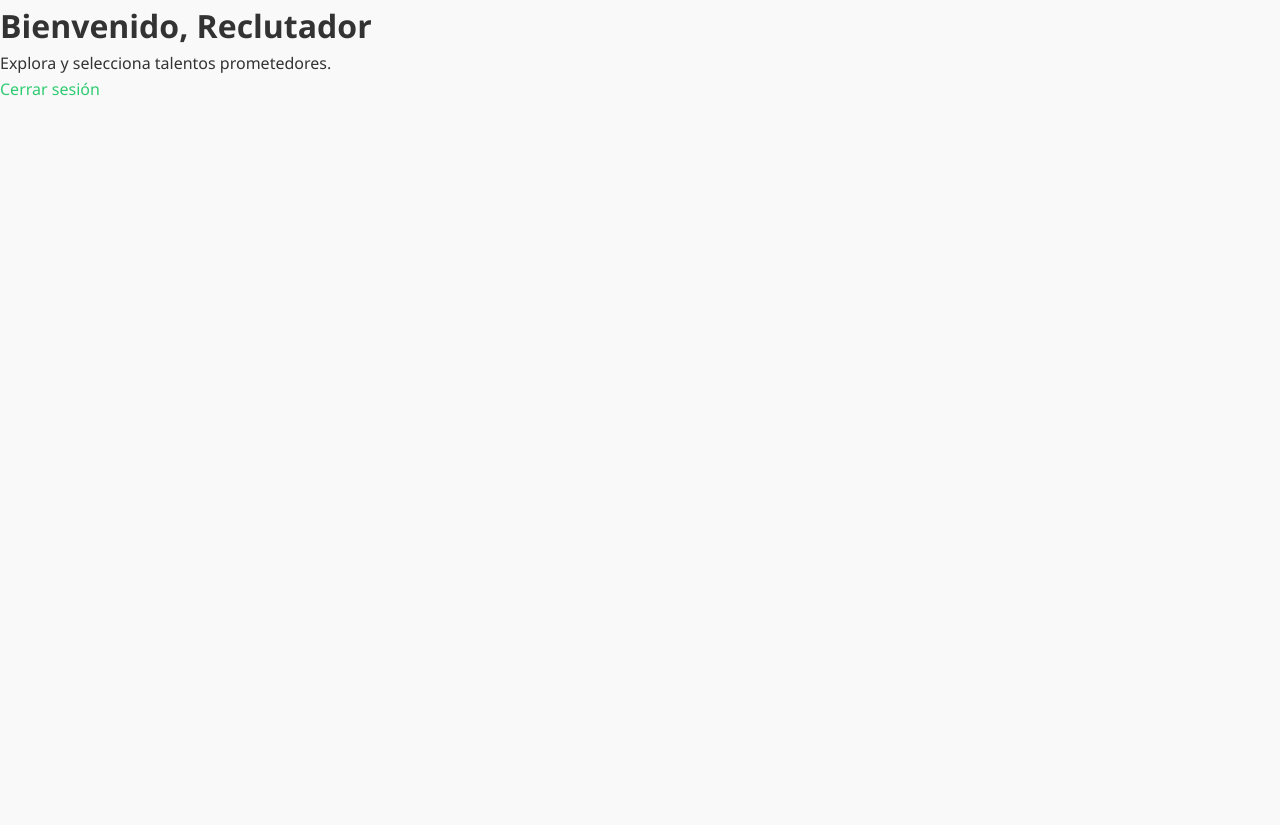
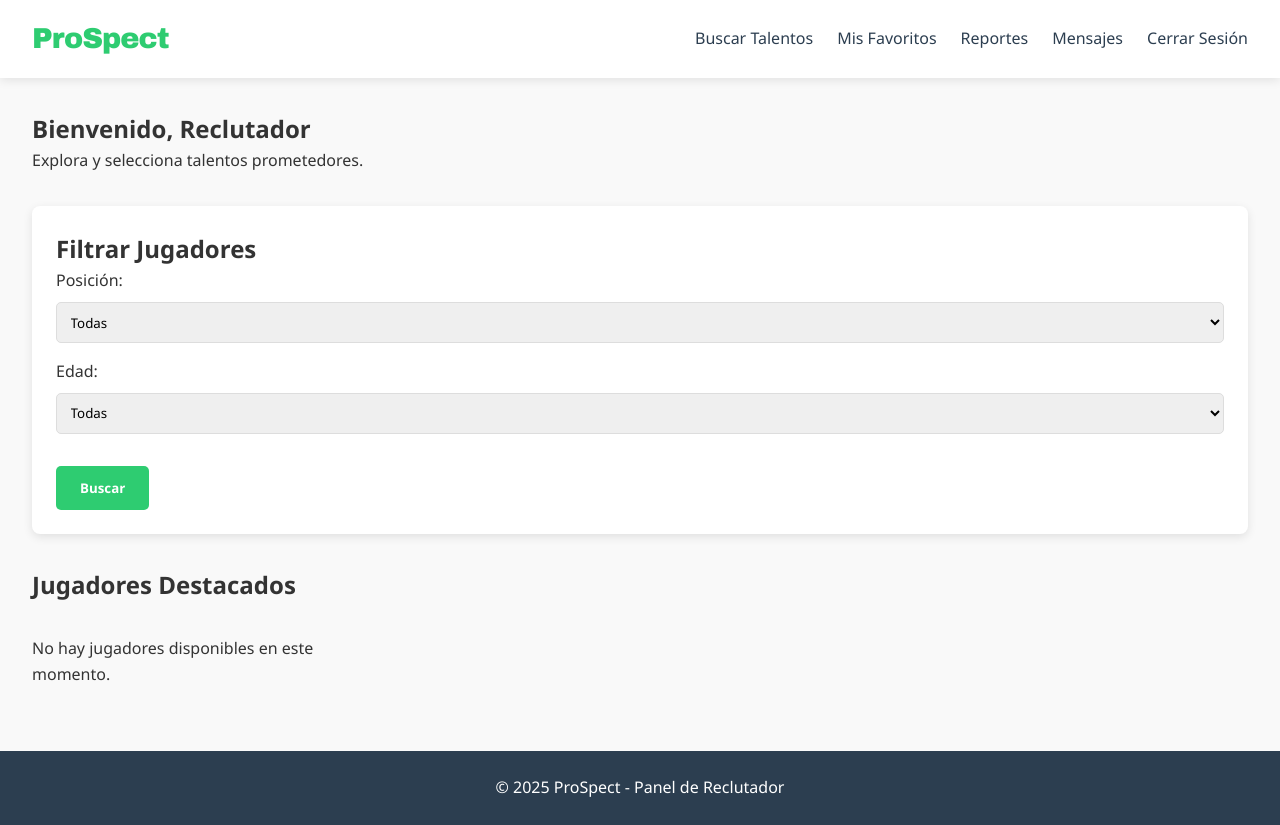
Before and after one commit to RaulRoman03/ProSpect, a Flask app: template templates/recruiter.html in a window 1280 px wide. Before the commit the page ends 96 px from the top, so only its background shows below. Run offline with Flask 2, Linux system fonts and the light colour scheme; the template is opened without the code that fills it, so the values that code supplies are empty.

Commit message:
recrutier change

```diff
--- a/templates/recruiter.html
+++ b/templates/recruiter.html
@@ -2,12 +2,65 @@
 <html lang="es">
 <head>
     <meta charset="UTF-8">
-    <title>Panel de Reclutador</title>
+    <meta name="viewport" content="width=device-width, initial-scale=1.0">
+    <title>Panel de Reclutador - ProSpect</title>
     <link rel="stylesheet" href="{{ url_for('static', filename='css/style.css') }}">
 </head>
-<body>
-    <h1>Bienvenido, Reclutador</h1>
-    <p>Explora y selecciona talentos prometedores.</p>
-    <a href="{{ url_for('logout') }}">Cerrar sesión</a>
+<body class="dashboard recruiter-dashboard">
+    <header class="dashboard-header">
+        <div class="logo">ProSpect</div>
+        <nav>
+            <ul>
+                <li class="active"><a href="#">Buscar Talentos</a></li>
+                <li><a href="#">Mis Favoritos</a></li>
+                <li><a href="#">Reportes</a></li>
+                <li><a href="#">Mensajes</a></li>
+                <li><a href="{{ url_for('logout') }}" id="logout">Cerrar Sesión</a></li>
+            </ul>
+        </nav>
+    </header>
+
+    <main class="dashboard-main">
+        <section class="recruiter-tools">
+            <h1>Bienvenido, Reclutador</h1>
+            <p>Explora y selecciona talentos prometedores.</p>
+
+            <div class="search-filters">
+                <h2>Filtrar Jugadores</h2>
+                <div class="filter-group">
+                    <label for="position">Posición:</label>
+                    <select id="position">
+                        <option value="">Todas</option>
+                        <option value="forward">Delantero</option>
+                        <option value="midfielder">Mediocampista</option>
+                        <option value="defender">Defensa</option>
+                        <option value="goalkeeper">Portero</option>
+                    </select>
+                </div>
+                <div class="filter-group">
+                    <label for="age">Edad:</label>
+                    <select id="age">
+                        <option value="">Todas</option>
+                        <option value="15-17">15-17</option>
+                        <option value="18-20">18-20</option>
+                        <option value="21-23">21-23</option>
+                    </select>
+                </div>
+                <button class="search-button">Buscar</button>
+            </div>
+
+            <div class="talent-results">
+                <h2>Jugadores Destacados</h2>
+                <div class="players-grid">
+                    <!-- Aquí se incluirán dinámicamente las tarjetas de jugador -->
+                    <p>No hay jugadores disponibles en este momento.</p>
+                </div>
+            </div>
+        </section>
+    </main>
+
+    <footer class="dashboard-footer">
+        <p>&copy; 2025 ProSpect - Panel de Reclutador</p>
+    </footer>
 </body>
 </html>
```
